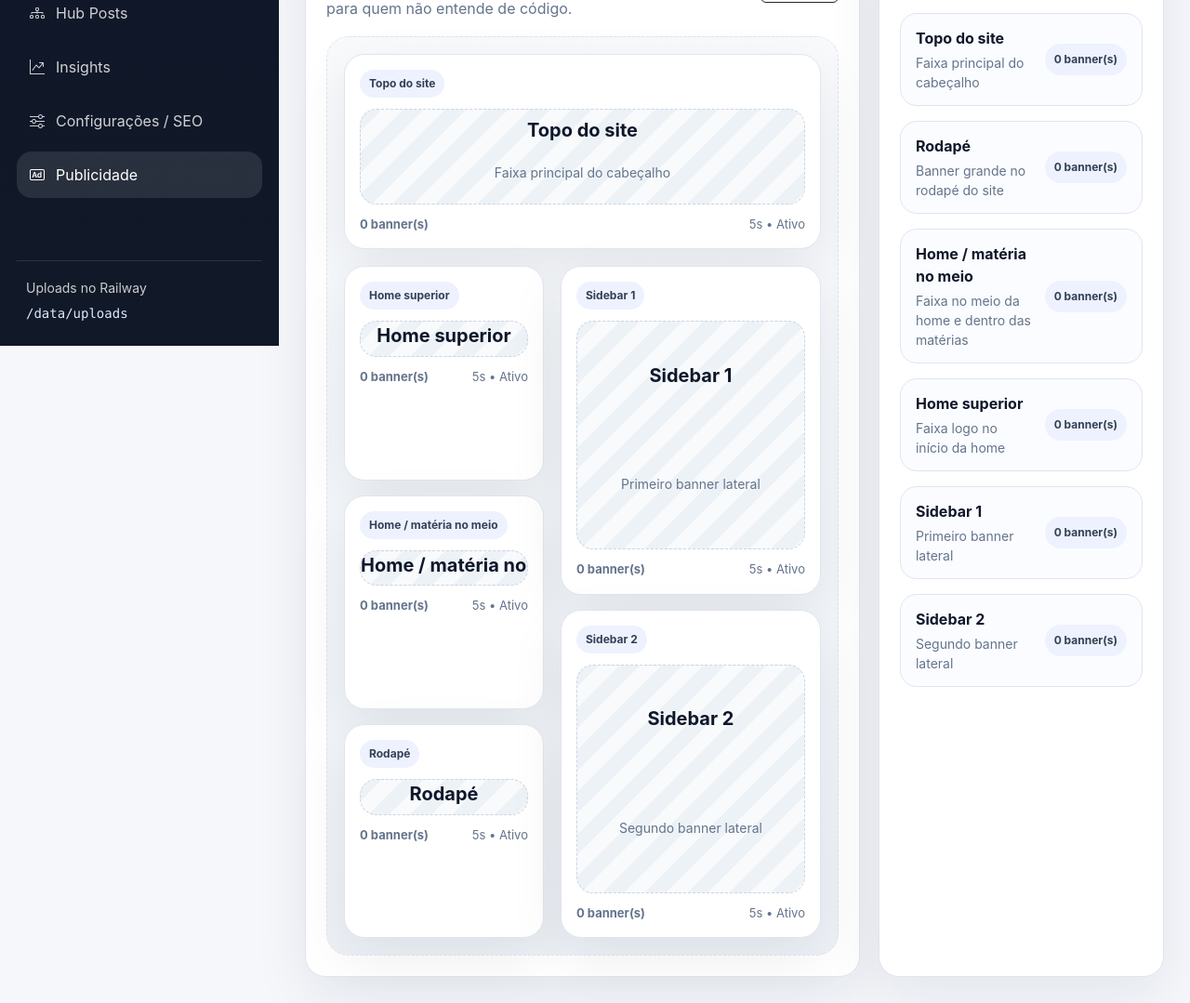
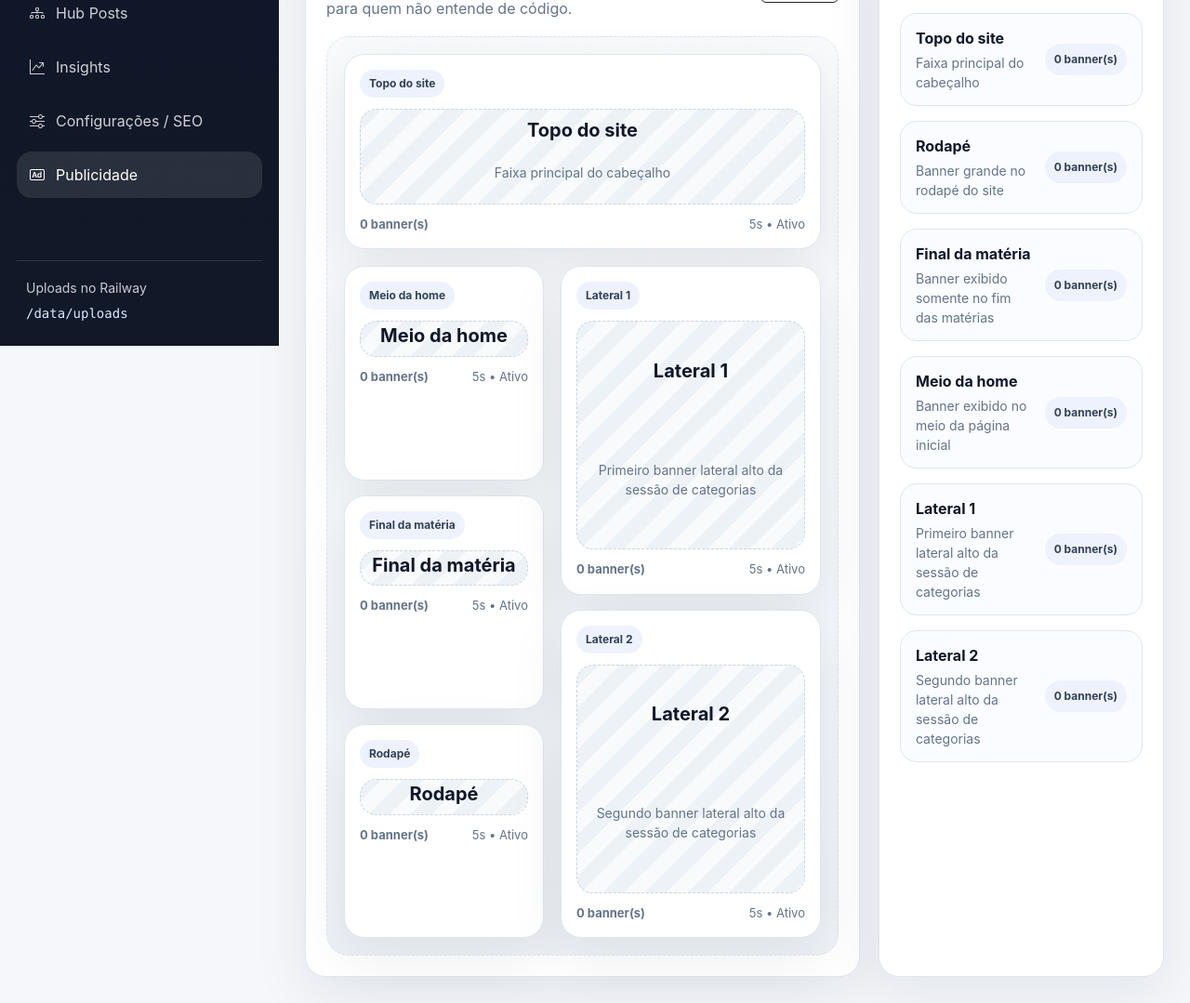
Before and after one commit to Hunter954/ParanaPOP, a Flask app: page /admin/ads in a window 1280 px wide. Shown: the part 428-1507 px from the top of the page at 93% size. Run offline with Flask 3, Linux system fonts and the light colour scheme; a user stored in the database is signed in; data comes from the database, SQL or seed files in the repository; data that the repository does not hold is empty; parts of the project's set-up code (start-up, migrations or seed data) failed here and were passed over.

Commit message:
Add files via upload

```diff
--- a/app/__init__.py
+++ b/app/__init__.py
@@ -23,8 +23,8 @@ def load_user(user_id):
 def _ensure_defaults():
     defaults = [
         ("header_top", "Publicidade (Topo - faixa)"),
-        ("home_top", "Publicidade (Home - faixa superior)"),
-        ("home_mid", "Publicidade (Home - faixa meio)"),
+        ("home_top", "Publicidade (Home - faixa no meio)"),
+        ("home_mid", "Publicidade (Final da matéria)"),
         ("home_bottom", "Publicidade (Home - faixa inferior)"),
         ("sidebar_1", "Publicidade (Sidebar 1)"),
         ("sidebar_2", "Publicidade (Sidebar 2)"),
--- a/app/admin.py
+++ b/app/admin.py
@@ -106,11 +106,11 @@ def _parse_ad_slot_payload(raw: str | None) -> dict | None:
 def _default_slot_layout_meta() -> dict:
     return {
         'header_top': {'label': 'Topo do site', 'hint': 'Faixa principal do cabeçalho', 'shape': 'wide'},
-        'home_top': {'label': 'Home superior', 'hint': 'Faixa logo no início da home', 'shape': 'wide'},
-        'home_mid': {'label': 'Home / matéria no meio', 'hint': 'Faixa no meio da home e dentro das matérias', 'shape': 'wide'},
+        'home_top': {'label': 'Meio da home', 'hint': 'Banner exibido no meio da página inicial', 'shape': 'wide'},
+        'home_mid': {'label': 'Final da matéria', 'hint': 'Banner exibido somente no fim das matérias', 'shape': 'wide'},
         'home_bottom': {'label': 'Rodapé', 'hint': 'Banner grande no rodapé do site', 'shape': 'wide'},
-        'sidebar_1': {'label': 'Sidebar 1', 'hint': 'Primeiro banner lateral', 'shape': 'square'},
-        'sidebar_2': {'label': 'Sidebar 2', 'hint': 'Segundo banner lateral', 'shape': 'square'},
+        'sidebar_1': {'label': 'Lateral 1', 'hint': 'Primeiro banner lateral alto da sessão de categorias', 'shape': 'tall'},
+        'sidebar_2': {'label': 'Lateral 2', 'hint': 'Segundo banner lateral alto da sessão de categorias', 'shape': 'tall'},
     }
 
 
--- a/app/routes.py
+++ b/app/routes.py
@@ -31,8 +31,8 @@ AD_SLOT_CLASSNAMES = {
     "home_top": "ad-slot-banner ad-slot-banner--wide",
     "home_mid": "ad-slot-banner ad-slot-banner--wide",
     "home_bottom": "ad-slot-banner ad-slot-banner--wide",
-    "sidebar_1": "ad-slot-banner ad-slot-banner--square",
-    "sidebar_2": "ad-slot-banner ad-slot-banner--square",
+    "sidebar_1": "ad-slot-banner ad-slot-banner--tall",
+    "sidebar_2": "ad-slot-banner ad-slot-banner--tall",
 }
 
 
@@ -477,8 +477,8 @@ def home():
         live_title=live_title,
         live_embed_html=live_embed_html,
         ad_header=_get_ad("header_top"),
-        ad_home_top=_get_ad("home_top"),
-        ad_home_mid=_get_ad("home_mid"),
+        ad_home_middle=_get_ad("home_top"),
+        ad_article_end=_get_ad("home_mid"),
         ad_home_bottom=_get_ad("home_bottom"),
         ad_sidebar_1=_get_ad("sidebar_1"),
         ad_sidebar_2=_get_ad("sidebar_2"),
@@ -539,7 +539,7 @@ def post(slug):
         related_posts=related_posts,
         related_label=related_label,
         ad_header=_get_ad("header_top"),
-        ad_home_mid=_get_ad("home_mid"),
+        ad_article_end=_get_ad("home_mid"),
         ad_sidebar_1=_get_ad("sidebar_1"),
         ad_sidebar_2=_get_ad("sidebar_2"),
     )
--- a/app/static/css/admin.css
+++ b/app/static/css/admin.css
@@ -146,6 +146,7 @@ body { margin: 0; font-family: Inter, system-ui, -apple-system, BlinkMacSystemFo
 .ads-preview-slot:hover { transform: translateY(-2px); border-color: #c7d2fe; box-shadow: 0 20px 50px rgba(15, 23, 42, .10); }
 .ads-preview-slot--wide .ads-preview-art { aspect-ratio: 1170 / 250; }
 .ads-preview-slot--square .ads-preview-art { aspect-ratio: 1 / 1; }
+.ads-preview-slot--tall .ads-preview-art { aspect-ratio: 300 / 420; }
 .ads-preview-badge { display: inline-flex; padding: 6px 10px; border-radius: 999px; font-size: 12px; font-weight: 700; color: #334155; background: #eef2ff; margin-bottom: 12px; }
 .ads-preview-art { display: grid; place-items: center; overflow: hidden; border-radius: 18px; background: repeating-linear-gradient(135deg, #edf2f7, #edf2f7 16px, #f8fafc 16px, #f8fafc 32px); border: 1px dashed #cbd5e1; }
 .ads-preview-art.has-image { border-style: solid; background: #fff; }
@@ -170,6 +171,7 @@ body { margin: 0; font-family: Inter, system-ui, -apple-system, BlinkMacSystemFo
 .ad-rotator { position: relative; width: 100%; max-width: 100%; overflow: hidden; border-radius: 12px; }
 .ad-slot-banner--wide { aspect-ratio: 1170 / 250; }
 .ad-slot-banner--square { aspect-ratio: 1 / 1; }
+.ad-slot-banner--tall { aspect-ratio: 300 / 420; }
 .ad-rotator__slide { position: absolute; inset: 0; }
 .ad-rotator__slide img { width: 100%; height: 100%; display: block; object-fit: cover; }
 .ad-rotator__dots { position: absolute; left: 50%; bottom: 12px; transform: translateX(-50%); display: inline-flex; gap: 8px; padding: 8px 10px; border-radius: 999px; background: rgba(15, 23, 42, .42); backdrop-filter: blur(8px); }
--- a/app/templates/home.html
+++ b/app/templates/home.html
@@ -68,8 +68,8 @@
     </div>
 
     <div class="home-inline-banner">
-      {% if ad_home_mid %}
-        <div class="ad-box">{{ ad_home_mid|safe }}</div>
+      {% if ad_home_middle %}
+        <div class="ad-box">{{ ad_home_middle|safe }}</div>
       {% else %}
         <div class="ad-placeholder banner-wide" aria-hidden="true"></div>
       {% endif %}
--- a/app/templates/post.html
+++ b/app/templates/post.html
@@ -35,8 +35,8 @@
     </div>
 
     <div class="article-inline-banner">
-      {% if ad_home_mid %}
-        <div class="ad-box">{{ ad_home_mid|safe }}</div>
+      {% if ad_article_end %}
+        <div class="ad-box">{{ ad_article_end|safe }}</div>
       {% else %}
         <div class="ad-placeholder banner-wide" aria-hidden="true"></div>
       {% endif %}
```
Also changed, not shown: app/static/css/site.css (+11 -7 lines).
